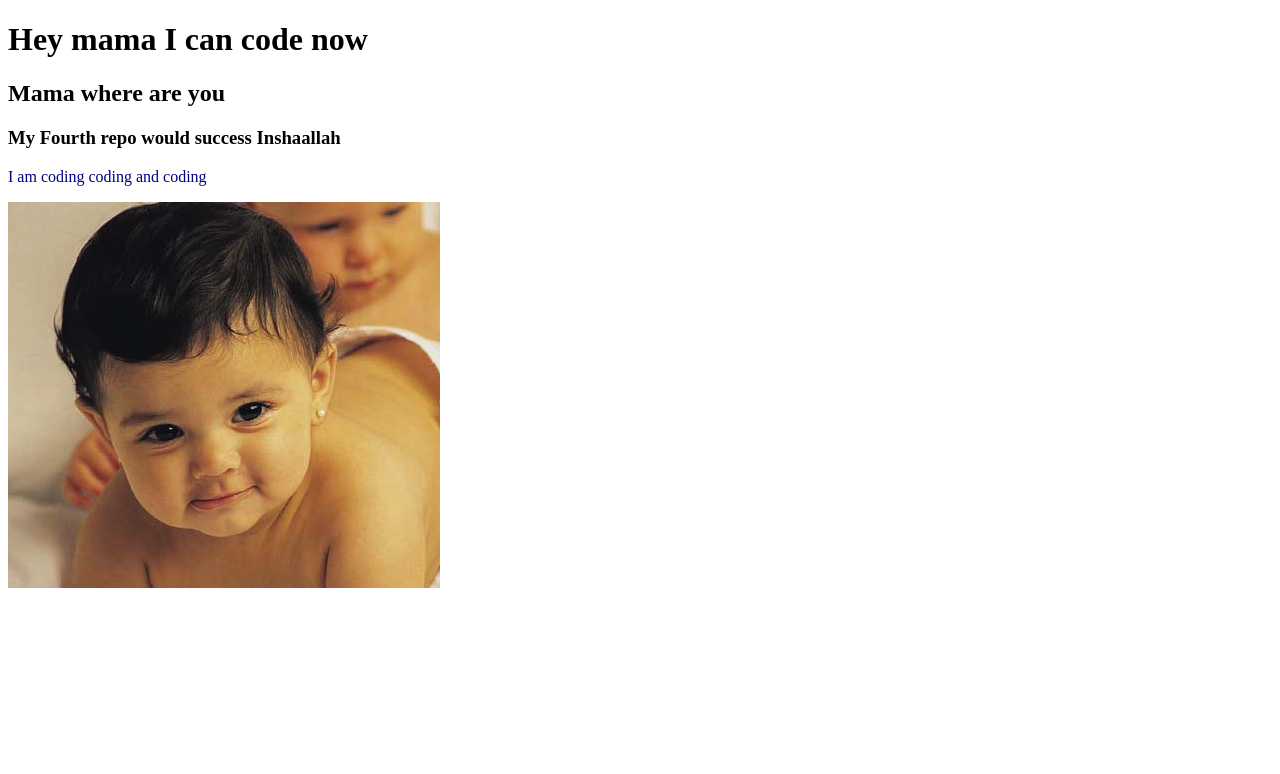
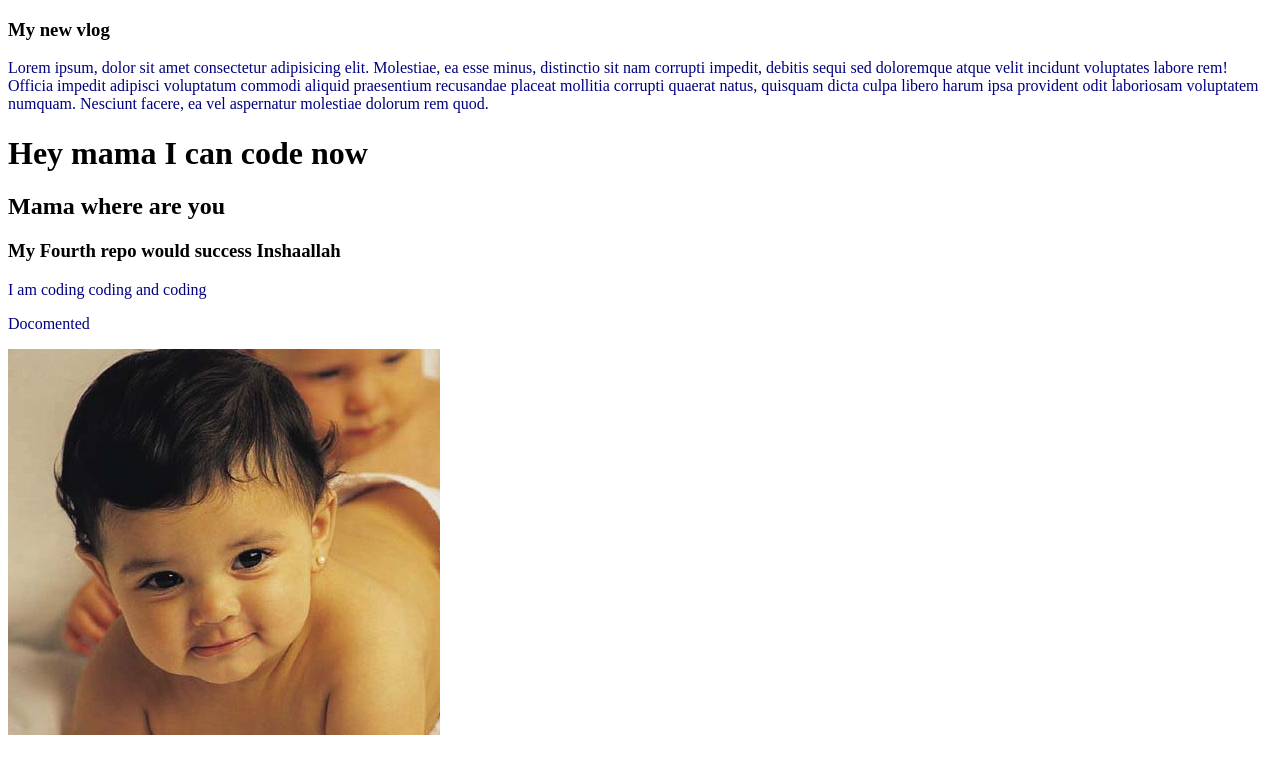
Before and after one commit to badal1416/my-fourth-repo, a plain HTML site: page index.html in a window 1280 px wide. Drawn offline with Linux system fonts and the light colour scheme.

Commit message:
add blog

```diff
--- a/index.html
+++ b/index.html
@@ -8,10 +8,15 @@
   <link rel="stylesheet" href="style.css">
 </head>
 <body>
+  <div>
+    <h3>My new vlog</h3>
+    <p>Lorem ipsum, dolor sit amet consectetur adipisicing elit. Molestiae, ea esse minus, distinctio sit nam corrupti impedit, debitis sequi sed doloremque atque velit incidunt voluptates labore rem! Officia impedit adipisci voluptatum commodi aliquid praesentium recusandae placeat mollitia corrupti quaerat natus, quisquam dicta culpa libero harum ipsa provident odit laboriosam voluptatem numquam. Nesciunt facere, ea vel aspernatur molestiae dolorum rem quod.</p>
+  </div>
   <h1>Hey mama I can code now</h1>
   <h2>Mama where are you</h2>
   <h3>My Fourth repo would success Inshaallah</h3>
   <p>I am coding coding and coding</p>
+  <p> Docomented</p>
   <img src="baby.jpg" alt="baby image">
 </body>
 </html>
```
